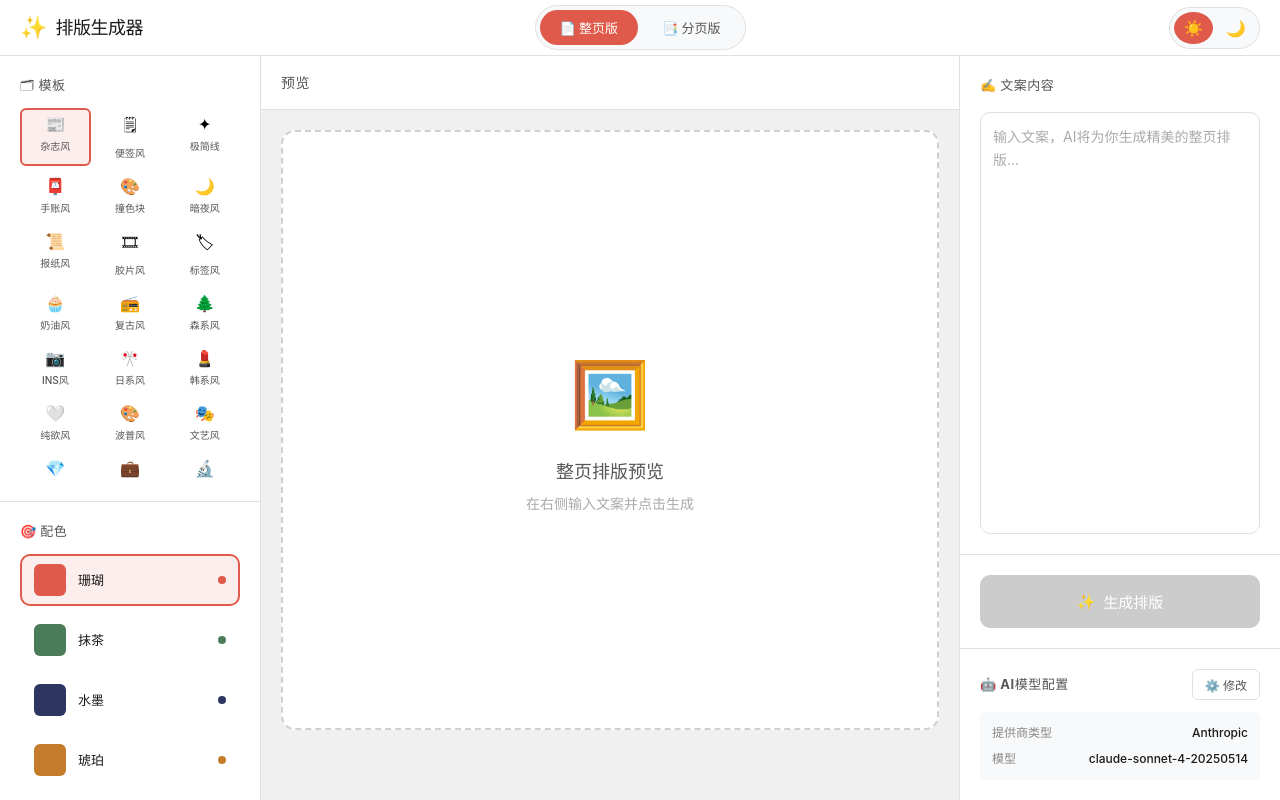
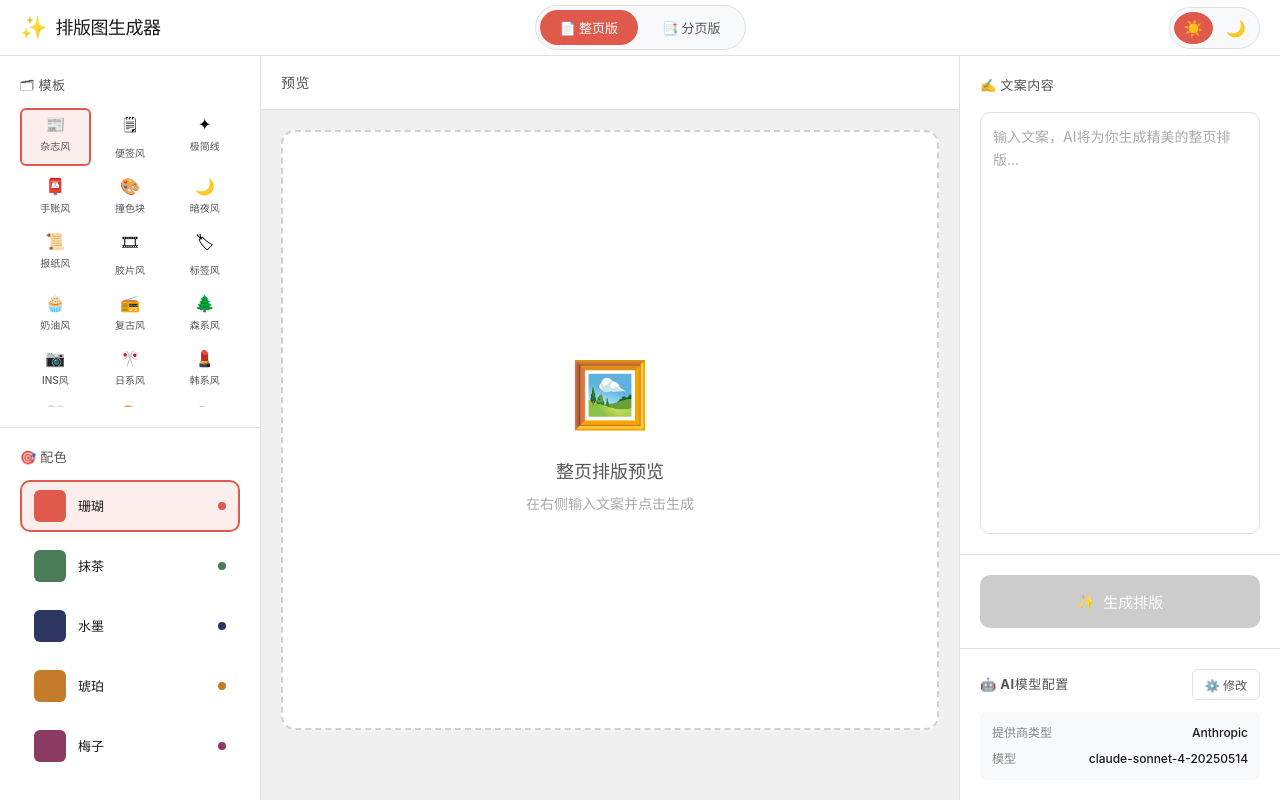
Before and after one commit to OLD-SIX-AI-TEAM/moka, a React (Vite) app: page / in a window 1280 px wide. Built offline with nearby package versions, Linux system fonts and the light colour scheme; no server answers.

Commit message:
style: 调整主题面板布局并更新品牌文本
调整主题面板的 flex 和高度比例，使布局更合理
将品牌名称从"排版生成器"更新为"排版图生成器"

```diff
--- a/src/App.css
+++ b/src/App.css
@@ -289,15 +289,15 @@ body {
 }
 
 .theme-panel .panel-section.style-section {
-  flex: 2;
+  flex: 1;
   min-height: 0;
-  max-height: 60%;
+  max-height: 50%;
 }
 
 .theme-panel .panel-section.palette-section {
   flex: 1;
   min-height: 0;
-  max-height: 40%;
+  max-height: 50%;
   border-bottom: none;
   padding-top: var(--space-xl);
 }
--- a/src/components/layout/TopBar.jsx
+++ b/src/components/layout/TopBar.jsx
@@ -5,7 +5,7 @@ export function TopBar({ mode, setMode, theme, toggleTheme, isLight }) {
       <div className="top-bar-left">
         <div className="brand">
           <span className="brand-icon">✨</span>
-          <h1 className="brand-text">排版生成器</h1>
+          <h1 className="brand-text">排版图生成器</h1>
         </div>
       </div>
 
```
